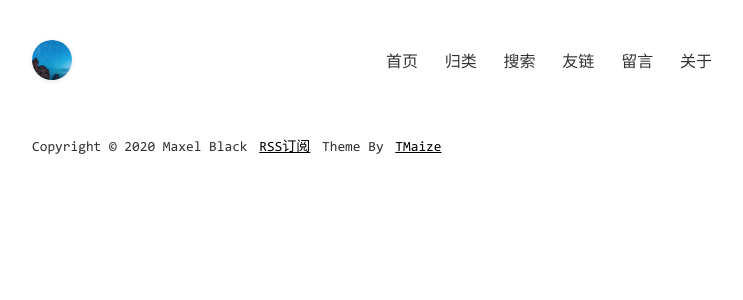
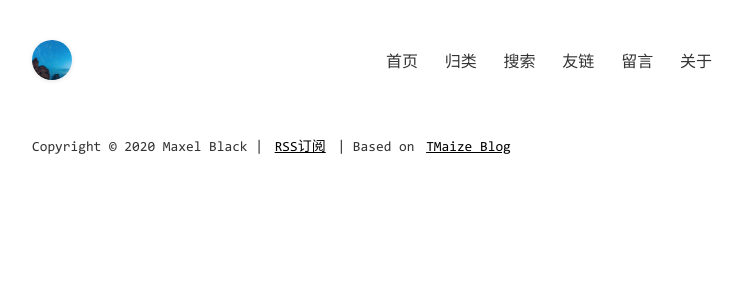
Before and after one commit to maxelblack/blog, a Jekyll site: the page built from posts/index.html, in a window 1280 px wide. Shown: the top 300 px of the page, without its empty margins (268-1011 px from the left). Built offline with Jekyll 4.4.1, drawn with Linux system fonts in a browser that asks for light colours; comment, search, counter and statistics services are not loaded.

Commit message:
Update the website.

```diff
--- a/_includes/footer.html
+++ b/_includes/footer.html
@@ -1,9 +1,10 @@
 <footer class="footer">
   <span>{{ site.footerText }}</span>
+  <span> | </span>
   <a href="{{ site.baseurl }}/static/xml/rss.xml">RSS订阅</a>
-  {%- comment %} 请保留主题来源，么么哒~ {% endcomment %}
-  <span>Theme By</span>
-  <a href="https://github.com/TMaize/tmaize-blog">TMaize</a>
+  <span> | </span>
+  <span>Based on </span>
+  <a href="https://github.com/TMaize/tmaize-blog">TMaize Blog</a>
 </footer>
 <div id="to-top">
   <span></span>
```
